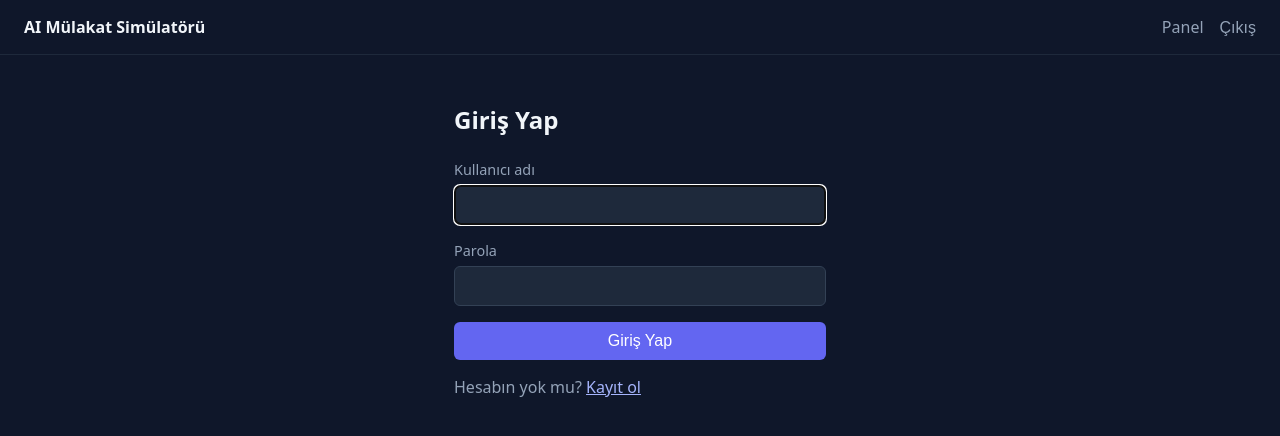
After one commit to turkensar/mulakat-s-mulator, a Django app: page /giris/ in a window 1280 px wide. The commit adds this page. Shown: the top 436 px of the page. Run offline with Django 5.2, Linux system fonts and the light colour scheme; the visitor is signed in with stand-in values (Sample User, id 1).

Commit message:
Faz 2: kullanici sistemi
Kayit (e-posta + kullanici adi + parola), giris ve cikis eklendi.
E-posta benzersizligi form seviyesinde dogrulaniyor. /panel/ login_required
ile korunuyor, giris yapilmamis kullanici /giris/?next=/panel/'e
yonlendiriliyor. Ortak base.html ile navbar (giris durumuna gore
Giris/Kayit veya Panel/Cikis) eklendi.

Co-Authored-By: Claude Sonnet 5 <noreply@anthropic.com>

```diff
--- /dev/null
+++ b/accounts/urls.py
@@ -0,0 +1,10 @@
+from django.contrib.auth import views as auth_views
+from django.urls import path
+
+from . import views
+
+urlpatterns = [
+    path('kayit/', views.register, name='register'),
+    path('giris/', auth_views.LoginView.as_view(template_name='accounts/login.html'), name='login'),
+    path('cikis/', auth_views.LogoutView.as_view(), name='logout'),
+]
--- a/config/urls.py
+++ b/config/urls.py
@@ -15,11 +15,13 @@ Including another URLconf
     2. Add a URL to urlpatterns:  path('blog/', include('blog.urls'))
 """
 from django.contrib import admin
-from django.urls import path
+from django.urls import include, path
 
-from interviews.views import home
+from interviews.views import home, panel
 
 urlpatterns = [
     path('admin/', admin.site.urls),
     path('', home, name='home'),
+    path('panel/', panel, name='panel'),
+    path('', include('accounts.urls')),
 ]
--- a/interviews/views.py
+++ b/interviews/views.py
@@ -1,5 +1,11 @@
+from django.contrib.auth.decorators import login_required
 from django.shortcuts import render
 
 
 def home(request):
     return render(request, 'home.html')
+
+
+@login_required
+def panel(request):
+    return render(request, 'interviews/panel.html')
--- a/static/css/base.css
+++ b/static/css/base.css
@@ -29,3 +29,128 @@ body {
     color: #94a3b8;
     max-width: 480px;
 }
+
+.navbar {
+    display: flex;
+    align-items: center;
+    justify-content: space-between;
+    padding: 16px 24px;
+    border-bottom: 1px solid #1e293b;
+}
+
+.navbar__brand {
+    color: #f1f5f9;
+    text-decoration: none;
+    font-weight: 600;
+}
+
+.navbar__links {
+    display: flex;
+    align-items: center;
+    gap: 16px;
+}
+
+.navbar__links a {
+    color: #94a3b8;
+    text-decoration: none;
+}
+
+.navbar__links a:hover {
+    color: #f1f5f9;
+}
+
+.navbar__logout-form {
+    display: inline;
+}
+
+.navbar__logout-button {
+    background: none;
+    border: none;
+    color: #94a3b8;
+    cursor: pointer;
+    font-size: 1rem;
+    padding: 0;
+}
+
+.navbar__logout-button:hover {
+    color: #f1f5f9;
+}
+
+.messages {
+    list-style: none;
+    max-width: 480px;
+    margin: 16px auto 0;
+    padding: 0;
+}
+
+.messages li {
+    background: #1e293b;
+    padding: 10px 16px;
+    border-radius: 6px;
+    margin-bottom: 8px;
+}
+
+.auth-form,
+.panel {
+    max-width: 420px;
+    margin: 48px auto;
+    padding: 0 24px;
+}
+
+.auth-form h1,
+.panel h1 {
+    margin-bottom: 24px;
+}
+
+.form-field {
+    margin-bottom: 16px;
+    display: flex;
+    flex-direction: column;
+    gap: 6px;
+}
+
+.form-field label {
+    color: #94a3b8;
+    font-size: 0.9rem;
+}
+
+.form-field input {
+    background: #1e293b;
+    border: 1px solid #334155;
+    border-radius: 6px;
+    padding: 10px 12px;
+    color: #f1f5f9;
+    font-size: 1rem;
+}
+
+.form-field .errorlist {
+    color: #f87171;
+    font-size: 0.85rem;
+    list-style: none;
+    padding: 0;
+    margin: 0;
+}
+
+.auth-form button {
+    width: 100%;
+    padding: 10px;
+    border: none;
+    border-radius: 6px;
+    background: #6366f1;
+    color: white;
+    font-size: 1rem;
+    cursor: pointer;
+}
+
+.auth-form button:hover {
+    background: #4f46e5;
+}
+
+.auth-form p {
+    margin-top: 16px;
+    color: #94a3b8;
+}
+
+.auth-form p a {
+    color: #a5b4fc;
+}
--- /dev/null
+++ b/templates/accounts/login.html
@@ -0,0 +1,22 @@
+{% extends 'base.html' %}
+
+{% block title %}Giriş Yap - Mülakat Simülatörü{% endblock %}
+
+{% block content %}
+<section class="auth-form">
+    <h1>Giriş Yap</h1>
+    <form method="post">
+        {% csrf_token %}
+        {{ form.non_field_errors }}
+        {% for field in form %}
+            <div class="form-field">
+                <label for="{{ field.id_for_label }}">{{ field.label }}</label>
+                {{ field }}
+                {{ field.errors }}
+            </div>
+        {% endfor %}
+        <button type="submit">Giriş Yap</button>
+    </form>
+    <p>Hesabın yok mu? <a href="{% url 'register' %}">Kayıt ol</a></p>
+</section>
+{% endblock %}
--- /dev/null
+++ b/templates/base.html
@@ -0,0 +1,38 @@
+<!DOCTYPE html>
+<html lang="tr">
+<head>
+    <meta charset="UTF-8">
+    <meta name="viewport" content="width=device-width, initial-scale=1.0">
+    <title>{% block title %}Mülakat Simülatörü{% endblock %}</title>
+    <link rel="stylesheet" href="/static/css/base.css">
+</head>
+<body>
+    <nav class="navbar">
+        <a href="{% url 'home' %}" class="navbar__brand">AI Mülakat Simülatörü</a>
+        <div class="navbar__links">
+            {% if user.is_authenticated %}
+                <a href="{% url 'panel' %}">Panel</a>
+                <form action="{% url 'logout' %}" method="post" class="navbar__logout-form">
+                    <input type="hidden" name="csrfmiddlewaretoken" value="{{ csrf_token }}">
+                    <button type="submit" class="navbar__logout-button">Çıkış</button>
+                </form>
+            {% else %}
+                <a href="{% url 'login' %}">Giriş</a>
+                <a href="{% url 'register' %}">Kayıt Ol</a>
+            {% endif %}
+        </div>
+    </nav>
+
+    {% if messages %}
+        <ul class="messages">
+            {% for message in messages %}
+                <li>{{ message }}</li>
+            {% endfor %}
+        </ul>
+    {% endif %}
+
+    <main>
+        {% block content %}{% endblock %}
+    </main>
+</body>
+</html>
```
Also changed, not shown: accounts/forms.py (added, +24 -0 lines), accounts/views.py (+19 -2 lines), config/settings.py (+8 -0 lines), templates/accounts/register.html (added, +22 -0 lines), templates/home.html (+8 -15 lines), templates/interviews/panel.html (added, +10 -0 lines).
